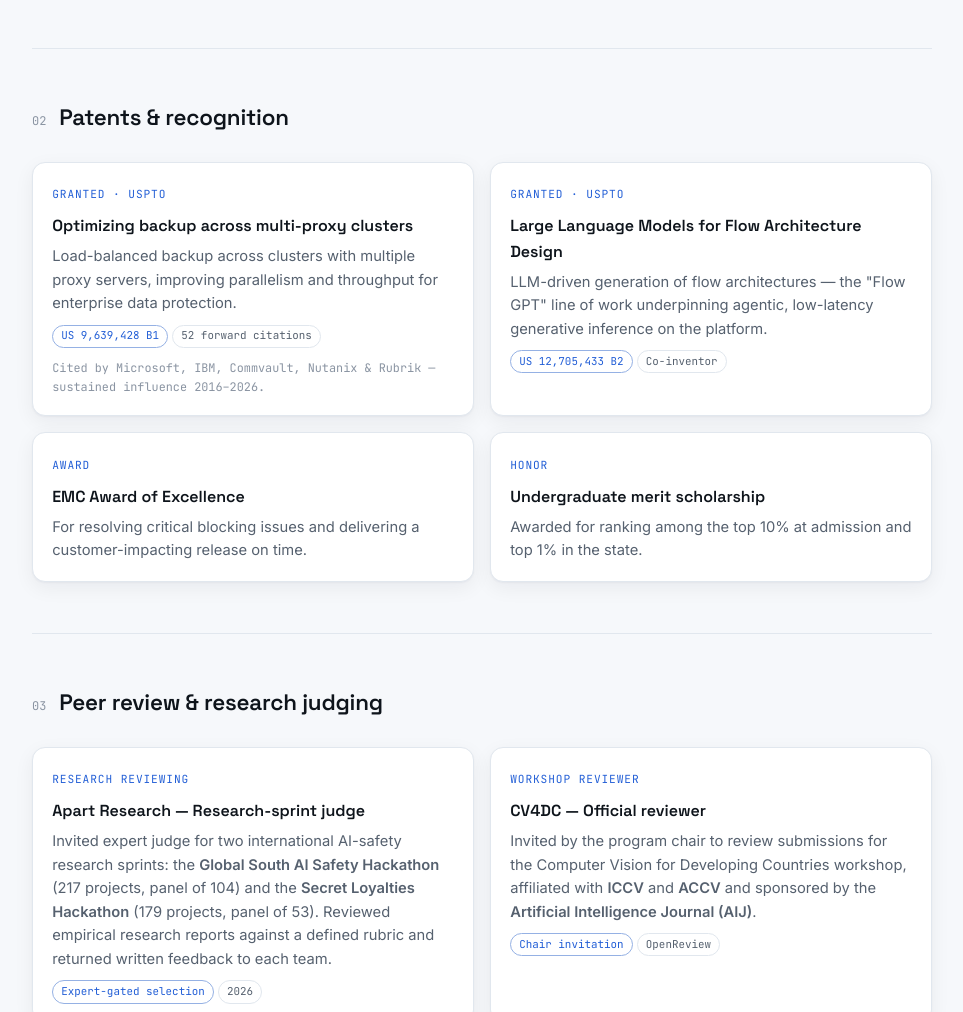
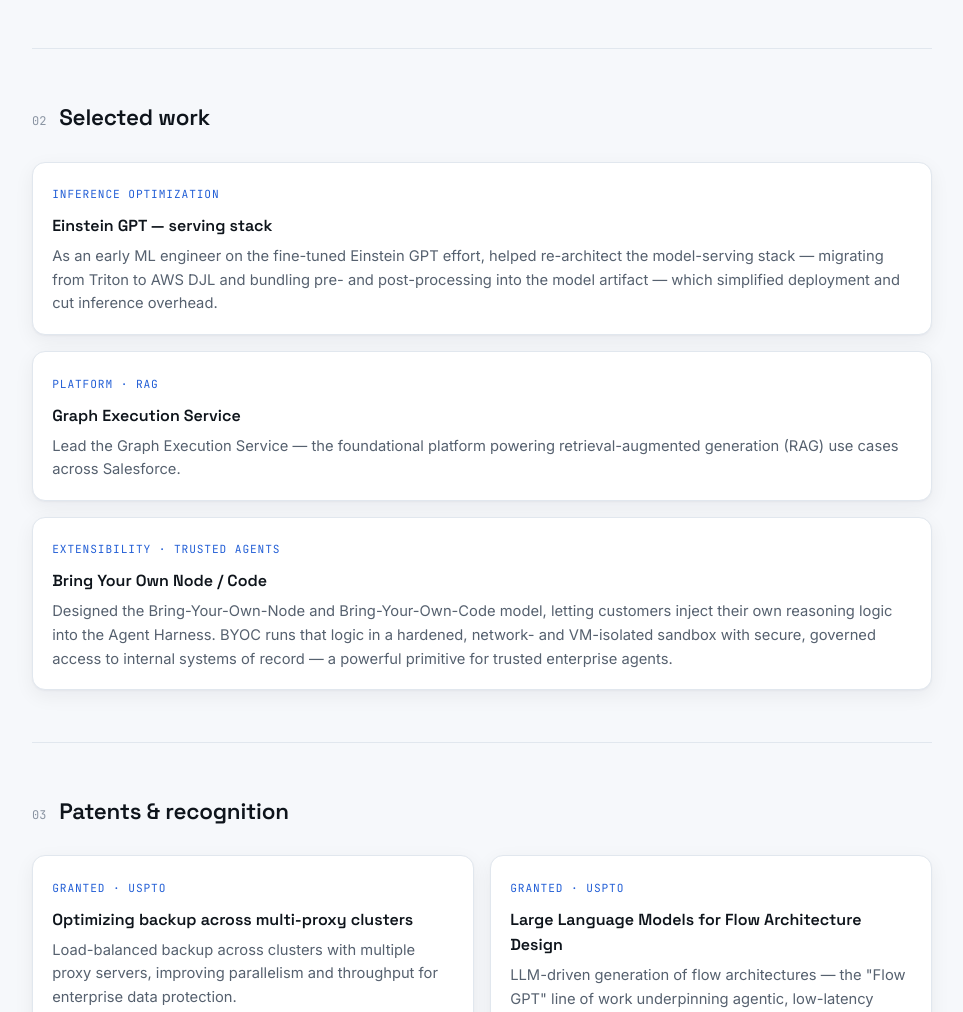
Before and after one commit to abhishekdas23/MyProfile, a plain HTML site: page docs/index.html in a window 1280 px wide. Shown: the part 1572-2584 px from the top of the page, without its empty margins (158-1121 px from the left). Drawn offline with Linux system fonts and the light colour scheme.

Commit message:
new index

```diff
--- a/docs/index.html
+++ b/docs/index.html
@@ -174,6 +174,7 @@
     <div class="brand">Abhishek&nbsp;<span>Das</span></div>
     <nav>
       <a class="nlink" href="#work">work</a>
+      <a class="nlink" href="#projects">projects</a>
       <a class="nlink" href="#patents">patents</a>
       <a class="nlink" href="#judging">peer&nbsp;review</a>
       <a class="nlink" href="#contact">contact</a>
@@ -243,8 +244,29 @@
     </div>
   </section>
 
+  <section id="projects">
+    <div class="s-head"><span class="no">02</span><h2>Selected work</h2></div>
+    <div class="grid">
+      <div class="card">
+        <span class="tag">Inference optimization</span>
+        <h3>Einstein GPT — serving stack</h3>
+        <p>As an early ML engineer on the fine-tuned Einstein GPT effort, helped re-architect the model-serving stack — migrating from Triton to AWS DJL and bundling pre- and post-processing into the model artifact — which simplified deployment and cut inference overhead.</p>
+      </div>
+      <div class="card">
+        <span class="tag">Platform · RAG</span>
+        <h3>Graph Execution Service</h3>
+        <p>Lead the Graph Execution Service — the foundational platform powering retrieval-augmented generation (RAG) use cases across Salesforce.</p>
+      </div>
+      <div class="card">
+        <span class="tag">Extensibility · Trusted agents</span>
+        <h3>Bring Your Own Node / Code</h3>
+        <p>Designed the Bring-Your-Own-Node and Bring-Your-Own-Code model, letting customers inject their own reasoning logic into the Agent Harness. BYOC runs that logic in a hardened, network- and VM-isolated sandbox with secure, governed access to internal systems of record — a powerful primitive for trusted enterprise agents.</p>
+      </div>
+    </div>
+  </section>
+
   <section id="patents">
-    <div class="s-head"><span class="no">02</span><h2>Patents &amp; recognition</h2></div>
+    <div class="s-head"><span class="no">03</span><h2>Patents &amp; recognition</h2></div>
     <div class="grid two">
       <div class="card">
         <span class="tag">Granted · USPTO</span>
@@ -275,7 +297,7 @@
   </section>
 
   <section id="judging">
-    <div class="s-head"><span class="no">03</span><h2>Peer review &amp; research judging</h2></div>
+    <div class="s-head"><span class="no">04</span><h2>Peer review &amp; research judging</h2></div>
 
     <div class="lead-judge">
       <div class="card">
@@ -305,7 +327,7 @@
   </section>
 
   <section id="skills">
-    <div class="s-head"><span class="no">04</span><h2>Technical focus</h2></div>
+    <div class="s-head"><span class="no">05</span><h2>Technical focus</h2></div>
     <div class="skills">
       <div class="skillrow">
         <div class="k">Systems &amp; leadership</div>
@@ -327,7 +349,7 @@
   </section>
 
   <section id="education">
-    <div class="s-head"><span class="no">05</span><h2>Education</h2></div>
+    <div class="s-head"><span class="no">06</span><h2>Education</h2></div>
     <div class="edu">
       <div class="row"><div><span class="deg">M.S., Computer Science</span><div class="inst">Texas A&amp;M University, College Station</div></div><div class="yr">2012</div></div>
       <div class="row"><div><span class="deg">B.Tech, Computer Science &amp; Engineering</span><div class="inst">Odisha University of Technology &amp; Research, India</div></div><div class="yr">2009</div></div>
@@ -335,7 +357,7 @@
   </section>
 
   <section id="contact">
-    <div class="s-head"><span class="no">06</span><h2>Contact</h2></div>
+    <div class="s-head"><span class="no">07</span><h2>Contact</h2></div>
     <p class="lede" style="margin-top:0">Open to conversations on ML inference infrastructure, agentic systems, and research collaboration.</p>
     <div class="contact-row">
       <button class="btn primary" id="copyEmail" data-email="das.abhishek@outlook.com">Copy email</button>
```
